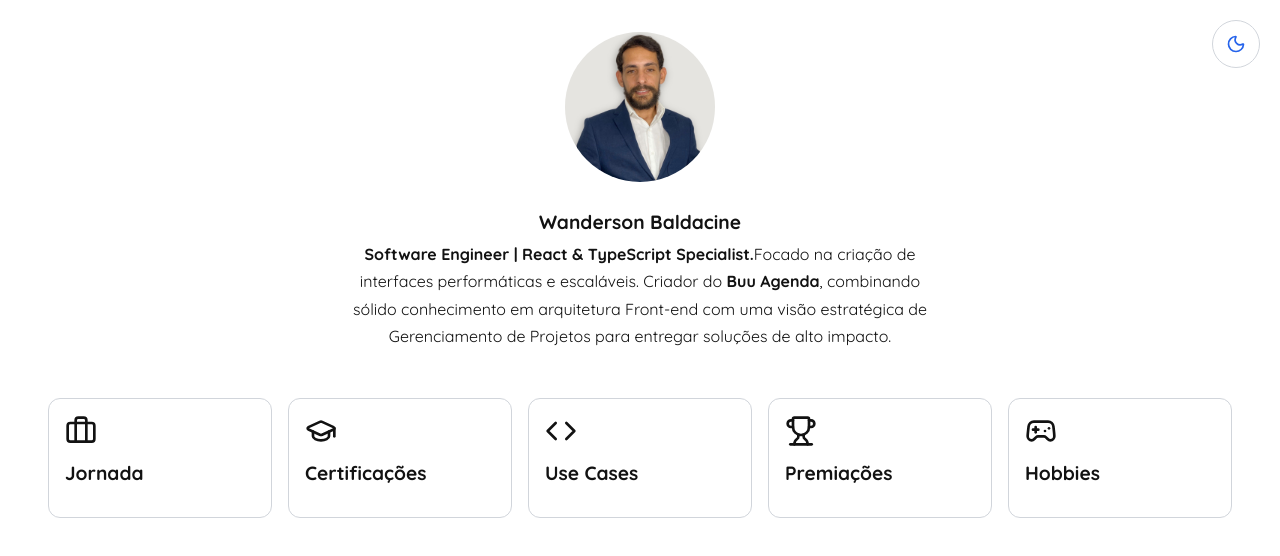
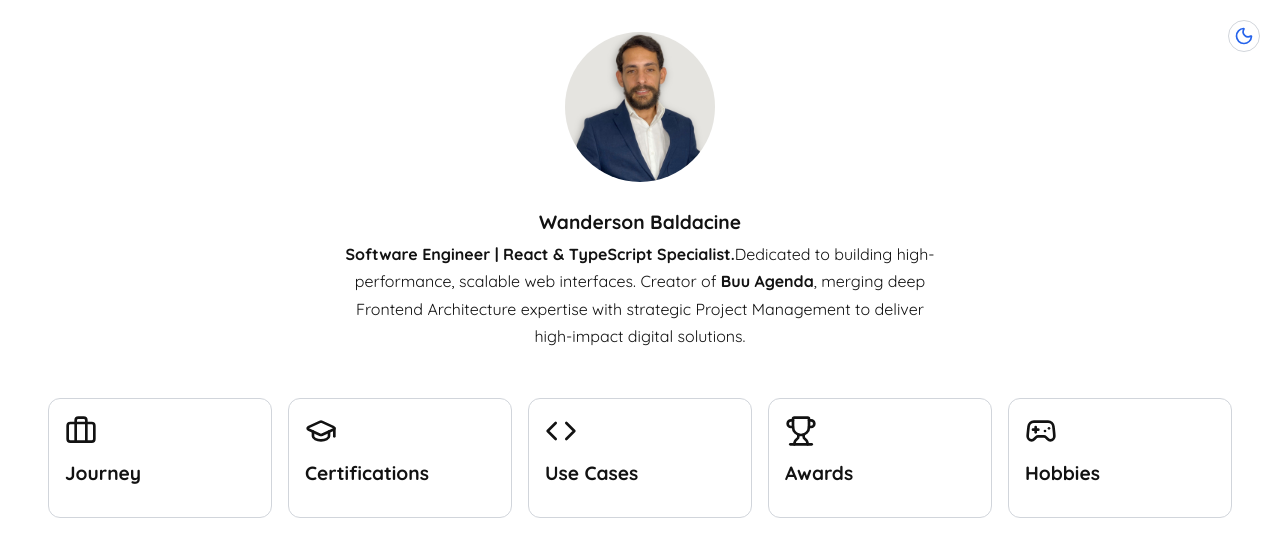
Before and after one commit to Baldacine/react-clean-frontend, a React (Vite) app: page / in a window 1280 px wide. Shown: the top 556 px of the page. Built offline with nearby package versions, Linux system fonts and the light colour scheme.

Commit message:
feat: translate to english

```diff
--- a/src/app/providers/ThemeProvider.tsx
+++ b/src/app/providers/ThemeProvider.tsx
@@ -25,7 +25,7 @@ export function AppThemeProvider({ children }: Props) {
           right: 20,
         }}
       >
-        <Button variant="circle" onClick={toggleTheme}>
+        <Button variant="circle" size="small" onClick={toggleTheme}>
           {themeMode === "light" ? <Moon size={20} /> : <Sun size={20} />}
         </Button>
       </div>
--- a/src/features/portfolio/components/SectionContent.tsx
+++ b/src/features/portfolio/components/SectionContent.tsx
@@ -1,36 +1,12 @@
 import React from "react";
 import type { PortfolioSection, Project } from "../types";
 import { Timeline } from "@/shared/components/Timeline/Timeline";
+import { Button } from "@/shared/components/Button/Button";
+import { ExternalLink } from "lucide-react";
 
 interface Props {
   section: PortfolioSection | null;
 }
-
-const jornadaData = [
-  {
-    date: "2010",
-    title: "Início da Carreira",
-    description: "Primeiros passos no suporte técnico e infraestrutura de TI.",
-  },
-  {
-    date: "2015",
-    title: "Gerência de Projetos",
-    description:
-      "Promoção para liderança de equipes e implementação de metodologias ágeis.",
-  },
-  {
-    date: "2023",
-    title: "Buu Agenda & React",
-    description:
-      "Foco total no ecossistema JavaScript e lançamento do Buu Agenda.",
-  },
-  {
-    date: "2025",
-    title: "Design Systems",
-    description:
-      "Arquitetando componentes escaláveis com Styled Components e TypeScript.",
-  },
-];
 
 const projects: Project[] = [
   { name: "Buu Agenda", link: "https://github.com/seu-usuario/buu-agenda" },
@@ -42,45 +18,97 @@ const projects: Project[] = [
 
 export const SectionContent: React.FC<Props> = ({ section }) => {
   switch (section) {
-    case "Jornada":
-      return <Timeline items={jornadaData} />;
-    case "Certificações":
+    case "Journey":
+      return (
+        <Timeline
+          items={[
+            {
+              date: "2010",
+              title: "IT Career Kickoff",
+              description: "Started in technical support and infrastructure.",
+            },
+            {
+              date: "2015",
+              title: "Project Management",
+              description:
+                "Transitioned to leadership, managing agile teams and complex deliveries.",
+            },
+            {
+              date: "2023",
+              title: "Full-stack Focus",
+              description: "Launched Buu Agenda using React and Node.js.",
+            },
+          ]}
+        />
+      );
+    case "Certifications":
       return (
         <ul>
-          <li>PMP - Project Management Professional</li>
-          <li>Scrum Master</li>
-          <li>React Avançado</li>
+          <li>PMP® - Project Management Professional</li>
+          <li>Certified Scrum Master® (CSM)</li>
+          <li>Advanced React & Software Architecture</li>
         </ul>
       );
     case "Use Cases":
       return (
-        <ul>
-          {projects.map((p) => (
-            <li key={p.name}>
-              <a href={p.link} target="_blank" rel="noopener noreferrer">
-                {p.name}
-              </a>
+        <ul
+          style={{
+            listStyle: "none",
+            padding: 0,
+            display: "flex",
+            flexDirection: "column",
+            gap: "16px",
+          }}
+        >
+          {projects.map((project) => (
+            <li
+              key={project.name}
+              style={{ display: "flex", flexDirection: "column", gap: "8px" }}
+            >
+              <div
+                style={{
+                  display: "flex",
+                  justifyContent: "space-between",
+                  alignItems: "center",
+                }}
+              >
+                <strong>{project.name}</strong>
+                <Button
+                  variant="outline"
+                  size="small"
+                  onClick={() =>
+                    window.open(project.link, "_blank", "noopener,noreferrer")
+                  }
+                >
+                  <ExternalLink size={14} style={{ marginRight: "4px" }} />
+                  View Project
+                </Button>
+              </div>
+              <p style={{ fontSize: "0.9rem", opacity: 0.8, margin: 0 }}>
+                {project.name === "Buu Agenda"
+                  ? "Full-stack scheduling system with 99.9% uptime, built with React and Node.js."
+                  : "Real-time data visualization for strategic project tracking and KPIs."}
+              </p>
             </li>
           ))}
         </ul>
       );
-    case "Premiações":
+    case "Awards":
       return (
         <ul>
-          <li>Melhor Projeto de TI 2022</li>
-          <li>Reconhecimento interno por inovação</li>
+          <li>Best IT Project of the Year (2022)</li>
+          <li>Innovation Excellence Award</li>
         </ul>
       );
     case "Hobbies":
       return (
         <ul>
-          <li>Leitura</li>
-          <li>Futebol</li>
-          <li>Tecnologia</li>
-          <li>Games</li>
+          <li>Technical Reading</li>
+          <li>Strategy Games</li>
+          <li>Continuous Learning (Web Ecosystem)</li>
         </ul>
       );
     default:
-      return <p>Escolha uma seção acima para visualizar.</p>;
+      return <p>Select a section to explore details.</p>;
   }
 };
--- a/src/features/portfolio/page/index.tsx
+++ b/src/features/portfolio/page/index.tsx
@@ -16,18 +16,18 @@ export const Portfolio: React.FC = () => {
   const [isModalOpen, setIsModalOpen] = useState(false);
 
   const sections: PortfolioSection[] = [
-    "Jornada",
-    "Certificações",
+    "Journey",
+    "Certifications",
     "Use Cases",
-    "Premiações",
+    "Awards",
     "Hobbies",
   ];
 
   const sectionIcons: Record<PortfolioSection, React.ReactNode> = {
-    Jornada: <Briefcase size={32} />,
-    Certificações: <GraduationCap size={32} />,
+    Journey: <Briefcase size={32} />,
+    Certifications: <GraduationCap size={32} />,
     "Use Cases": <Code size={32} />,
-    Premiações: <Trophy size={32} />,
+    Awards: <Trophy size={32} />,
     Hobbies: <Gamepad2 size={32} />,
   };
 
@@ -48,10 +48,10 @@ export const Portfolio: React.FC = () => {
         <h1>Wanderson Baldacine</h1>
         <p>
           <strong>Software Engineer | React & TypeScript Specialist.</strong>
-          Focado na criação de interfaces performáticas e escaláveis. Criador do{" "}
-          <strong>Buu Agenda</strong>, combinando sólido conhecimento em
-          arquitetura Front-end com uma visão estratégica de Gerenciamento de
-          Projetos para entregar soluções de alto impacto.
+          Dedicated to building high-performance, scalable web interfaces.
+          Creator of <strong>Buu Agenda</strong>, merging deep Frontend
+          Architecture expertise with strategic Project Management to deliver
+          high-impact digital solutions.
         </p>
       </Header>
 
@@ -61,7 +61,7 @@ export const Portfolio: React.FC = () => {
             key={s}
             variant={section === s ? "primary" : "outline"}
             isLoading={loadingSection === s}
-            disabled={loadingSection === s}
+            disabled={!!loadingSection}
             icon={sectionIcons[s]}
             title={s}
             onClick={() => handleSectionChange(s)}
@@ -83,8 +83,12 @@ export const Portfolio: React.FC = () => {
         maxWidth={800}
         height="90vh"
         footer={
-          <Button variant="outline" onClick={() => setIsModalOpen(false)}>
-            Fechar
+          <Button
+            variant="outline"
+            size="small"
+            onClick={() => setIsModalOpen(false)}
+          >
+            Close
           </Button>
         }
       >
--- a/src/features/portfolio/types.ts
+++ b/src/features/portfolio/types.ts
@@ -1,8 +1,8 @@
 export type PortfolioSection =
-    | "Jornada"
-    | "Certificações"
+    | "Journey"
+    | "Certifications"
     | "Use Cases"
-    | "Premiações"
+    | "Awards"
     | "Hobbies";
 
 export interface Project {
--- a/src/shared/components/Button/Button.tsx
+++ b/src/shared/components/Button/Button.tsx
@@ -4,13 +4,19 @@ import type { ButtonProps } from "./types";
 export function Button({
   children,
   variant = "primary",
+  size = "medium",
   isLoading = false,
   disabled,
   ...rest
 }: ButtonProps) {
   return (
-    <StyledButton $variant={variant} disabled={disabled || isLoading} {...rest}>
-      {children}
+    <StyledButton
+      $variant={variant}
+      $size={size}
+      disabled={disabled || isLoading}
+      {...rest}
+    >
+      {isLoading ? "Loading..." : children}
     </StyledButton>
   );
 }
--- a/src/shared/components/Button/styles.ts
+++ b/src/shared/components/Button/styles.ts
@@ -1,18 +1,36 @@
 import styled, { type DefaultTheme } from 'styled-components';
-import type { ButtonVariant } from './types';
+import type { ButtonVariant, ButtonSize } from './types';
+
+const buttonSizes: Record<ButtonSize, (theme: DefaultTheme) => string> = {
+    small: (theme) => `
+    height: 32px;
+    padding: 0 ${theme.spacing.sm};
+    font-size: 0.875rem;
+  `,
+    medium: (theme) => `
+    height: 48px;
+    padding: 0 ${theme.spacing.md};
+    font-size: 1rem;
+  `,
+    large: (theme) => `
+    height: 56px;
+    padding: 0 ${theme.spacing.lg || '24px'};
+    font-size: 1.125rem;
+  `,
+};
 
 const buttonVariants: Record<ButtonVariant, (theme: DefaultTheme) => string> = {
-  primary: (theme) => `
+    primary: (theme) => `
         background: ${theme.colors.primary};
         color: ${theme.colors.white};
         &:hover:not(:disabled) { background: ${theme.colors.primaryDark}; }
     `,
-  secondary: (theme) => `
+    secondary: (theme) => `
         background: ${theme.colors.secondary};
         color: ${theme.colors.white};
         &:hover:not(:disabled) { background: ${theme.colors.secondaryDark}; }
     `,
-  outline: (theme) => `
+    outline: (theme) => `
         background: transparent;
         color: ${theme.colors.primary};
         border: 1px solid ${theme.colors.primary};
@@ -21,13 +39,13 @@ const buttonVariants: Record<ButtonVariant, (theme: DefaultTheme) => string> = {
             color: ${theme.colors.white};
         }
     `,
-  circle: (theme) => `
+    circle: (theme) => `
         background: transparent;
         color: ${theme.colors.primary};
         border: 1px solid ${theme.colors.gray300};
         border-radius: 50%;
-        width: 48px; /* Mesma altura padrão para ser um círculo perfeito */
         padding: 0;
+        aspect-ratio: 1 / 1;
         &:hover:not(:disabled) {
             background: ${theme.colors.gray100};
             border-color: ${theme.colors.primary};
@@ -35,26 +53,22 @@ const buttonVariants: Record<ButtonVariant, (theme: DefaultTheme) => string> = {
     `,
 };
 
-export const StyledButton = styled.button<{ $variant: ButtonVariant }>`
+export const StyledButton = styled.button<{ $variant: ButtonVariant; $size: ButtonSize }>`
     display: inline-flex;
     align-items: center;
     justify-content: center;
     gap: ${({ theme }) => theme.spacing.sm};
 
-    height: 48px;
-    padding: 0 ${({ theme }) => theme.spacing.md};
-
     font-family: ${({ theme }) => theme.typography.fontFamily};
-    font-size: clamp(1rem, 2.5vw, 1.2rem);
     font-weight: ${({ theme }) => theme.typography.fontWeights.medium};
-
     border-radius: ${({ theme }) => theme.borderRadius.md};
     border: none;
     box-sizing: border-box;
     cursor: pointer;
     transition: all 0.2s ease;
 
-    /* Aplicação da variante com transient prop $variant */
+    ${({ $size, theme }) => buttonSizes[$size](theme)};
+
     ${({ $variant, theme }) => buttonVariants[$variant](theme)};
 
     &:focus-visible {
@@ -68,6 +82,6 @@ export const StyledButton = styled.button<{ $variant: ButtonVariant }>`
     }
 
     &:active:not(:disabled) {
-        transform: scale(0.95);
+        transform: scale(0.96);
     }
 `;
--- a/src/shared/components/Button/types.ts
+++ b/src/shared/components/Button/types.ts
@@ -1,7 +1,8 @@
 export type ButtonVariant = 'primary' | 'secondary' | 'outline' | 'circle';
+export type ButtonSize = 'small' | 'medium' | 'large';
 
-export interface ButtonProps
-    extends React.ButtonHTMLAttributes<HTMLButtonElement> {
+export interface ButtonProps extends React.ButtonHTMLAttributes<HTMLButtonElement> {
     variant?: ButtonVariant;
+    size?: ButtonSize;
     isLoading?: boolean;
 }
```
